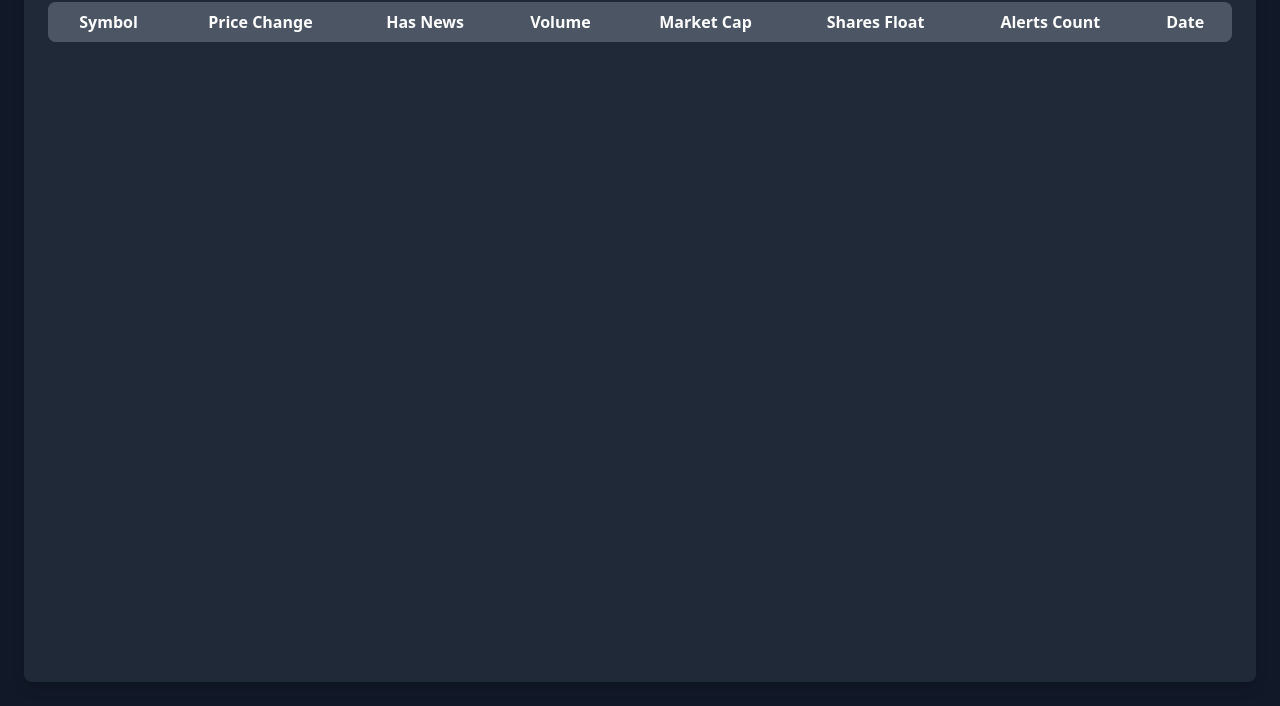
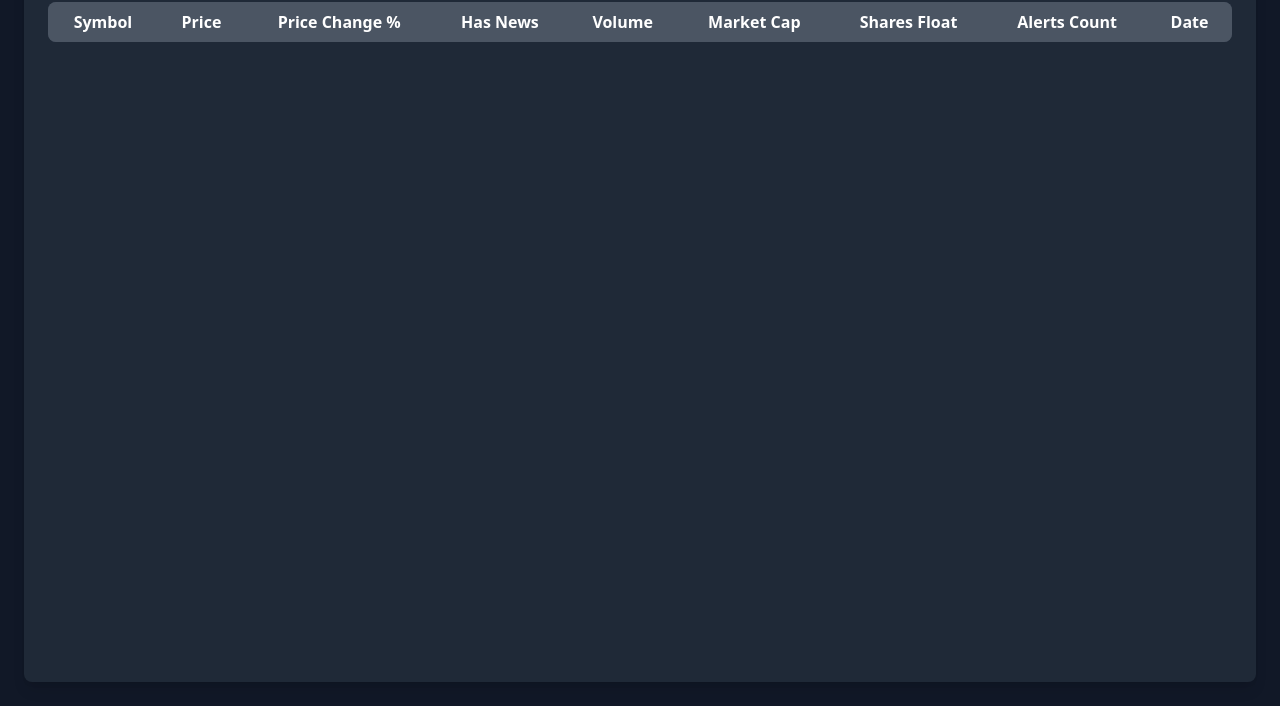
Before and after one commit to svidlak/momentum-stock-scanner.github.io, a plain HTML site: page index.html in a window 1280 px wide. Shown: the part 94-800 px from the top of the page. Drawn offline with nearby package versions, Linux system fonts and the light colour scheme.

Commit message:
feat: Added price

```diff
--- a/index.html
+++ b/index.html
@@ -34,7 +34,8 @@
                 <thead>
                     <tr class="bg-gray-600">
                         <th class="py-2 px-4">Symbol</th>
-                        <th class="py-2 px-4">Price Change</th>
+                        <th class="py-2 px-4">Price</th>
+                        <th class="py-2 px-4">Price Change %</th>
                         <th class="py-2 px-4">Has News</th>
                         <th class="py-2 px-4">Volume</th>
                         <th class="py-2 px-4">Market Cap</th>
--- a/script.js
+++ b/script.js
@@ -60,6 +60,7 @@ function createTableRow(data) {
 
     row.innerHTML = `
         <td class="py-2 px-4">${data.symbol}</td>
+        <td class="py-2 px-4">${data.price}</td>
         <td class="py-2 px-4 ${greenTextColor}">${formattedData.priceChangeRatio}</td>
         <td class="py-2 px-4 ${formattedData.hasNews ? greenTextColor : redTextColor}">${formattedData.hasNews ? 'Yes' : 'No'}</td>
         <td class="py-2 px-4 ${formattedData.volumeBgClass}">${formattedData.volume}</td>
```
